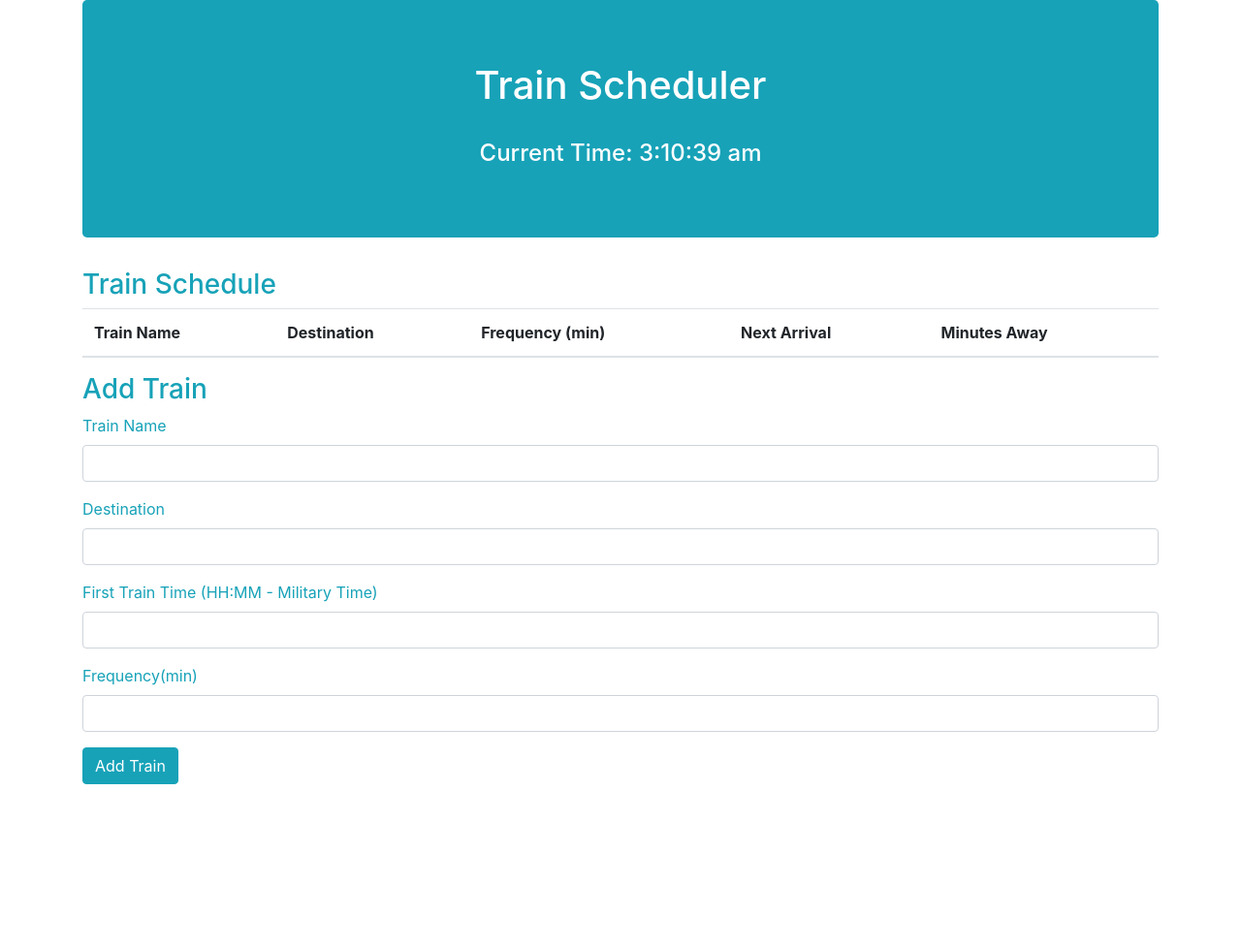
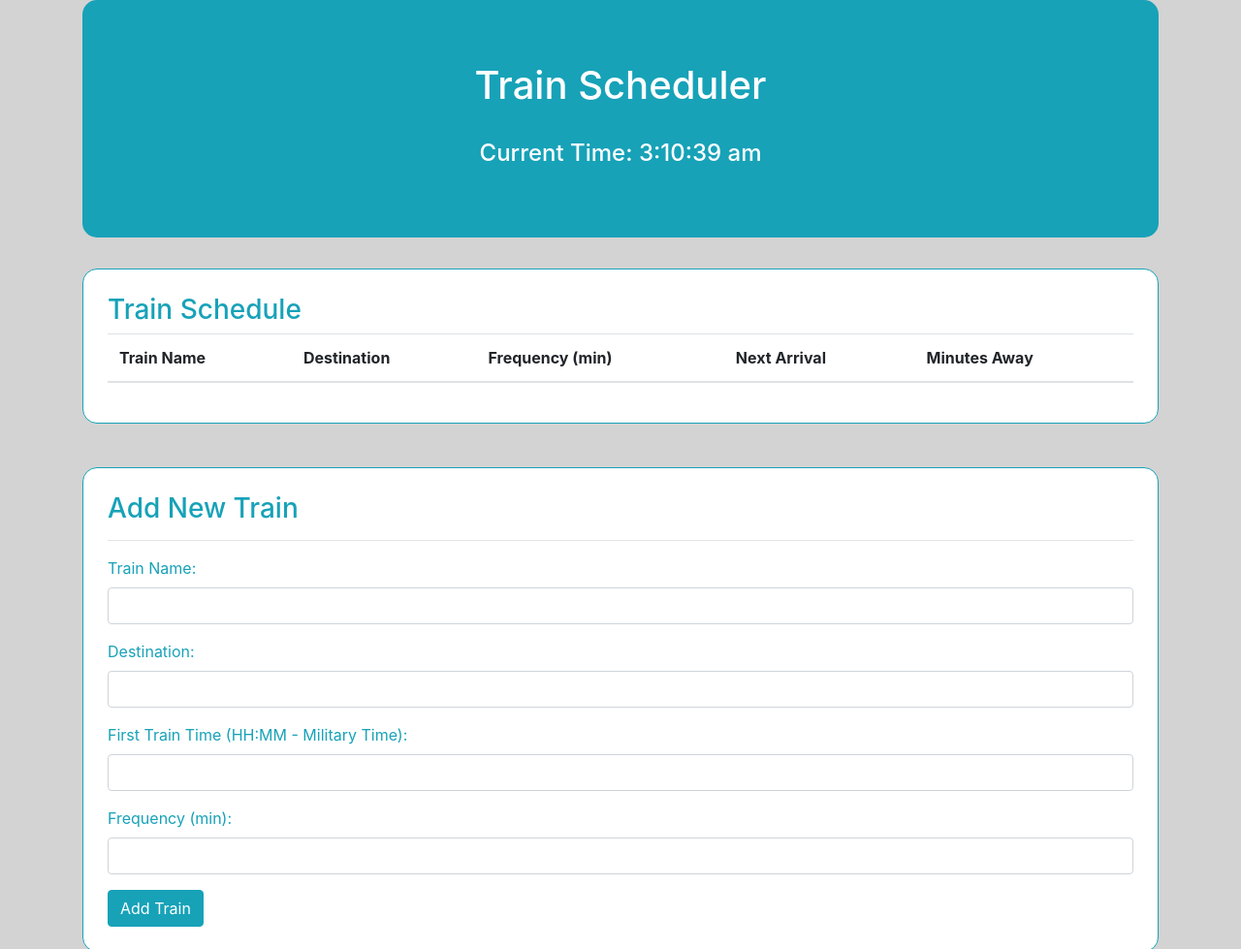
Before and after one commit to MR-Stan/Train-Scheduler, a plain HTML site: page index.html in a window 1280 px wide. Shown: the top 979 px of the page at 97% size. Before the commit the page ends 809 px from the top, so only its background shows below. Drawn offline with nearby package versions, Linux system fonts and the light colour scheme; no server answers.

Commit message:
completed assignment (no bonus)

```diff
--- a/assets/css/style.css
+++ b/assets/css/style.css
@@ -0,0 +1,26 @@
+body {
+    background-color: lightgrey;
+}
+
+#newTrain {
+    border: 1px solid rgb(23,162,184);
+    padding: 25px;
+    border-radius: 15px;
+    background-color: white;
+}
+
+#currentTrains {
+    border: 1px solid rgb(23,162,184);
+    padding: 25px;
+    border-radius: 15px;
+    background-color: white;
+    margin-bottom: 4%;
+}
+
+#header {
+    border-radius: 15px;
+}
+
+#newRow {
+    text-align: center;
+}
--- a/index.html
+++ b/index.html
@@ -13,13 +13,13 @@
     </head>
     <body>
         <div class="container">
-            <div class="jumbotron text-center bg-info text-white">
+            <div class="jumbotron text-center bg-info text-white" id="header">
                 <h1>Train Scheduler</h1>
                 <br>
                 <h4 id="clock"></h4>
             </div>
             <!-- current schedule -->
-            <div class="panel panel-warning text-info">
+            <div class="panel panel-warning text-info" id="currentTrains">
                 <div class="panel-heading">
                     <h3>Train Schedule</h3>
                 </div>
@@ -41,26 +41,27 @@
                 </div>
             </div>
             <!-- add new train -->
-            <div class="panel panel-info text-info">
+            <div class="panel panel-info text-info" id="newTrain">
                 <div class="panel-heading">
-                    <h3>Add Train</h3>
+                    <h3>Add New Train</h3>
+                    <hr>
                 </div>
                 <div class="panel-body">
                     <form>
                         <div class="form-group">
-                            <label for="text">Train Name</label>
+                            <label for="text">Train Name:</label>
                             <input type="text" class="form-control" id="train">
                         </div>
                         <div class="form-group">
-                            <label for="text">Destination</label>
+                            <label for="text">Destination:</label>
                             <input type="text" class="form-control" id="destination">
                         </div>
                         <div class="form-group">
-                            <label for="text">First Train Time (HH:MM - Military Time)</label>
+                            <label for="text">First Train Time (HH:MM - Military Time):</label>
                             <input type="text" class="form-control" id="firstTrain">
                         </div>
                         <div class="form-group">
-                            <label for="text">Frequency(min)</label>
+                            <label for="text">Frequency (min):</label>
                             <input type="text" class="form-control" id="frequency">
                         </div>
                         <button type="submit" class="btn btn-info" id="addTrain">Add Train</button>
```
Also changed, not shown: assets/javascript/app.js (+4 -7 lines).
